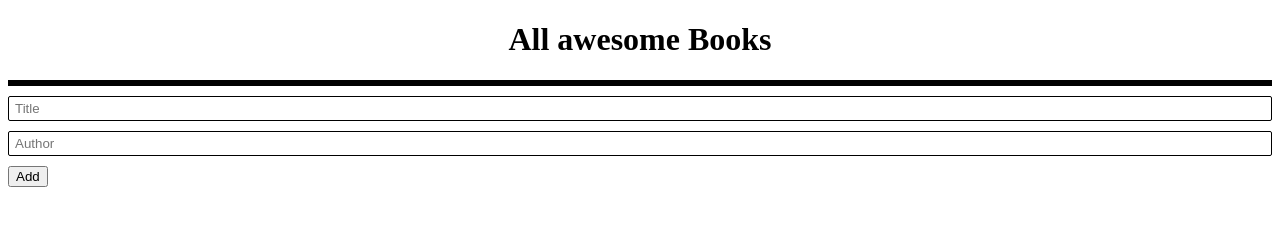
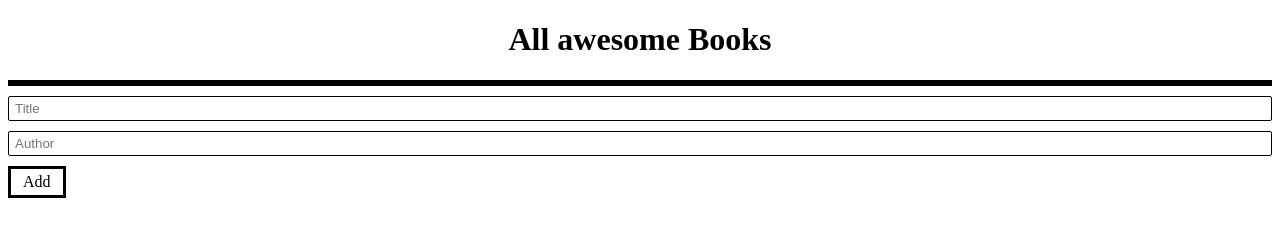
Before and after one commit to AbrahaKahsay/awesome-books, a website: page index.html in a window 1280 px wide. Drawn offline with Linux system fonts and the light colour scheme.

Commit message:
Add styling to buttons

```diff
--- a/style.css
+++ b/style.css
@@ -27,3 +27,9 @@ input[type="text"] {
   box-sizing: border-box;
   padding: 2px 5px;
 }
+
+button {
+  all: unset;
+  border: 3px solid black;
+  padding: 4px 12px;
+}
```
